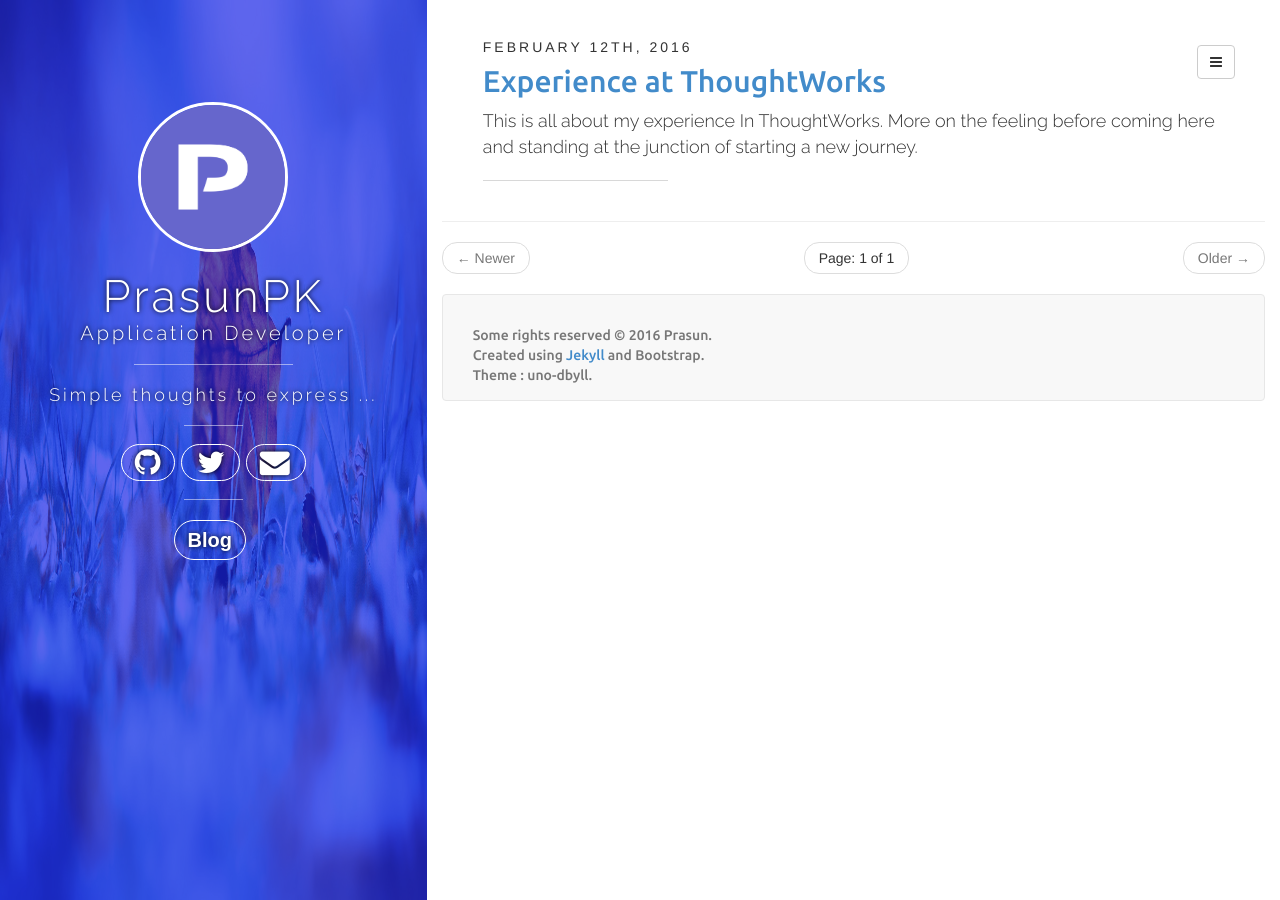
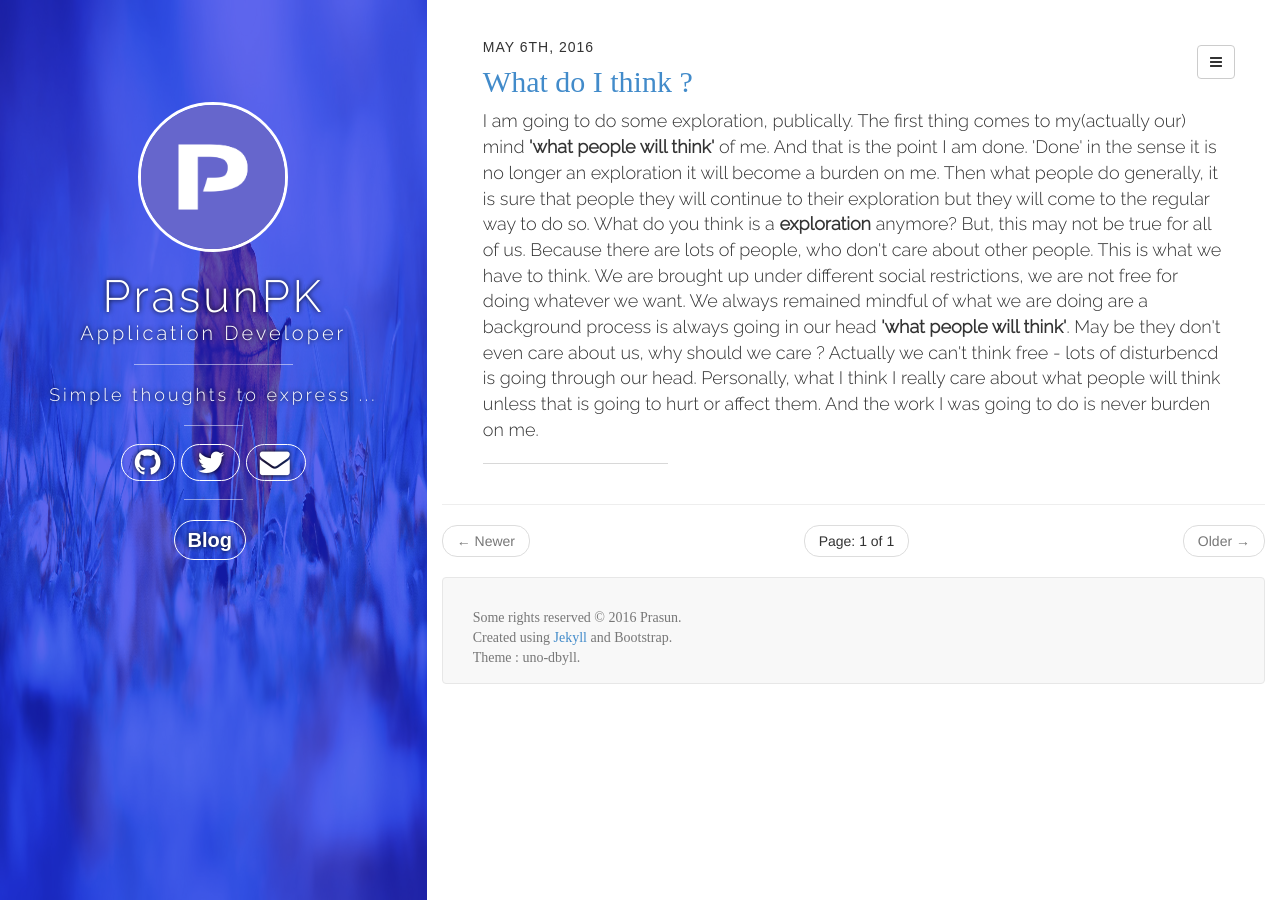
Before and after one commit to PrasunPK/PrasunPK.github.io, a Jekyll site: the page built from index.html, in a window 1280 px wide. Built offline with Jekyll 4.4.1, drawn with Linux system fonts in a browser that asks for light colours; nearby versions of some CDN libraries; some web fonts are replaced; the list of posts is cut into pages by our own code; comment, search, counter and statistics services are not loaded.

Commit message:
[1] - new post _May

```diff
--- a/_posts/2016-02-12-Experience-in-ThoughtWorks.md
+++ /dev/null
@@ -1,11 +0,0 @@
----
-layout: post
-comments: true
-title: Experience at ThoughtWorks
-categories: Experience
-tags:
-    - Experience
-    - ThoughtWorks
-description:
-    - This is all about my experience In ThoughtWorks. More on the feeling before coming here and standing at the junction of starting a new journey.
----
--- /dev/null
+++ b/_posts/2016-05-06-What-do-I-think.md
@@ -0,0 +1,12 @@
+---
+layout: post
+comments: true
+title: What do I think ?
+categories: Experience
+tags:
+    - Experience
+    - Life
+    - Thought
+description:
+    - I am going to do some exploration, publically. The first thing comes to my(actually our) mind <b>'what people will think'</b> of me. And that is the point I am done. 'Done' in the sense it is no longer an exploration it will become a burden on me. Then what people do generally, it is sure that people they will continue to their exploration but they will come to the regular way to do so. What do you think is a <b>exploration</b> anymore? But, this may not be true for all of us. Because there are lots of people, who don't care about other people. This is what we have to think. We are brought up under different social restrictions, we are not free for doing whatever we want. We always remained mindful of what we are doing are a background process is always going in our head <b>'what people will think'</b>. May be they don't even care about us, why should we care ?  Actually we can't think free - lots of disturbencd is going through our head. Personally, what I think I really care about what people will think unless that is going to hurt or affect them. And the work I was going to do is never burden on me.
+---
--- a/assets/css/style.css
+++ b/assets/css/style.css
@@ -1,4 +1,4 @@
-@import url(http://fonts.googleapis.com/css?family=Ubuntu:500&subset=latin,latin-ext);
+@import url(http://fonts.googleapis.com/css?family=sans-serif:500&subset=latin,latin-ext);
 
 body{
   overflow-X:hidden;
@@ -11,7 +11,7 @@
     z-index: 4;
 }
 
-h1,h2,h3,h4,h5,h6 { font-family: 'Ubuntu', sans-serif; }
+h1,h2,h3,h4,h5,h6 { font-family: 'sans-serif', sans-serif; }
 
 .navbar-brand{
 
@@ -36,7 +36,7 @@
 	color: #e74c3c;
 	text-shadow: 1px 1px 1px rgba(150, 150, 150, 1);
 	padding: 0 5% 0;
-	font-family: ubuntu;
+	font-family: sans-serif;
 }
 
 
@@ -69,14 +69,15 @@
 .post-date {
 	text-transform: uppercase;
 	font-size: 14px;
-	letter-spacing: 3px;
+	font-family: sans-serif;
+	letter-spacing: 1px;
 }
 
 
 
 footer {
   padding-top: 15px;
-  font-family: 'Ubuntu';
+  font-family: 'sans-serif';
 }
 
 #sidebar {
```
